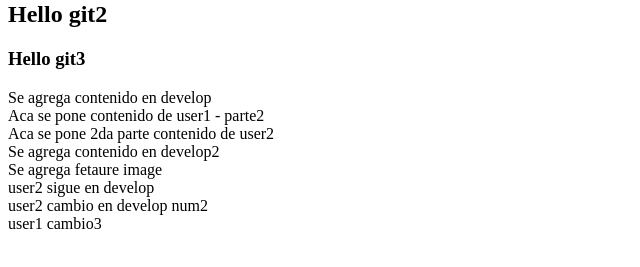
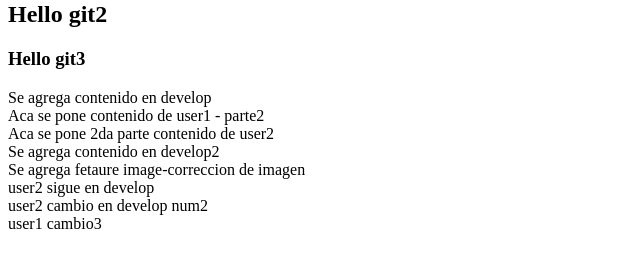
Before and after one commit to victorcs24/RepoClassGit, a plain HTML site: page index.html in a window 1280 px wide. Shown: the part 79-346 px from the top of the page, without its empty margins (0-640 px from the left). Drawn offline with Linux system fonts and the light colour scheme.

Commit message:
hotfix de img

```diff
--- a/index.html
+++ b/index.html
@@ -15,7 +15,7 @@
     <div>Aca se pone contenido de user1 - parte2</div>
     <div>Aca se pone 2da parte contenido de user2</div>
     <div>Se agrega contenido en develop2</div>
-    <div>Se agrega fetaure image</div>
+    <div>Se agrega fetaure image-correccion de imagen</div>
     <div>user2 sigue en develop</div>
     <div>user2 cambio en develop num2</div>
     <div>user1 cambio3</div>
```
